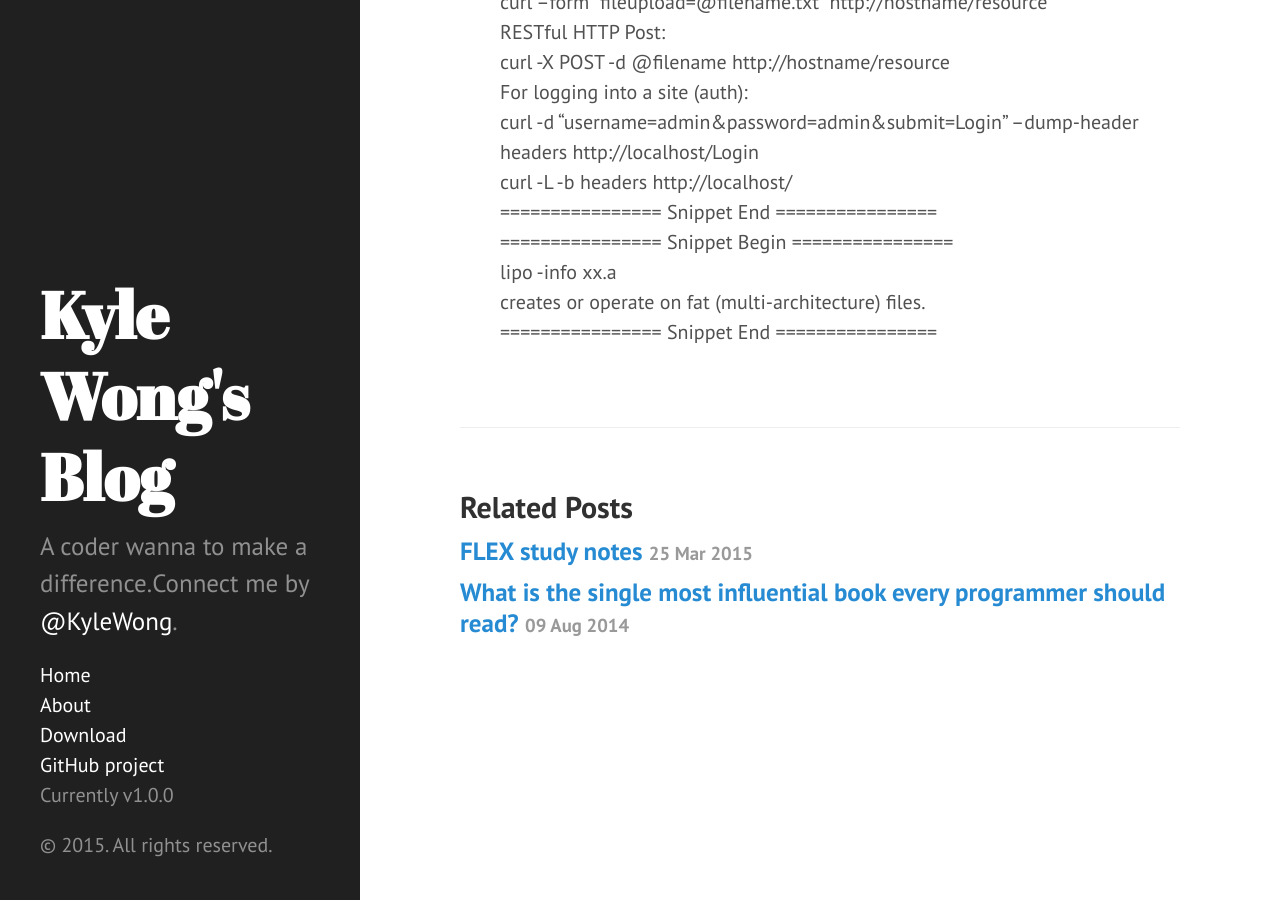
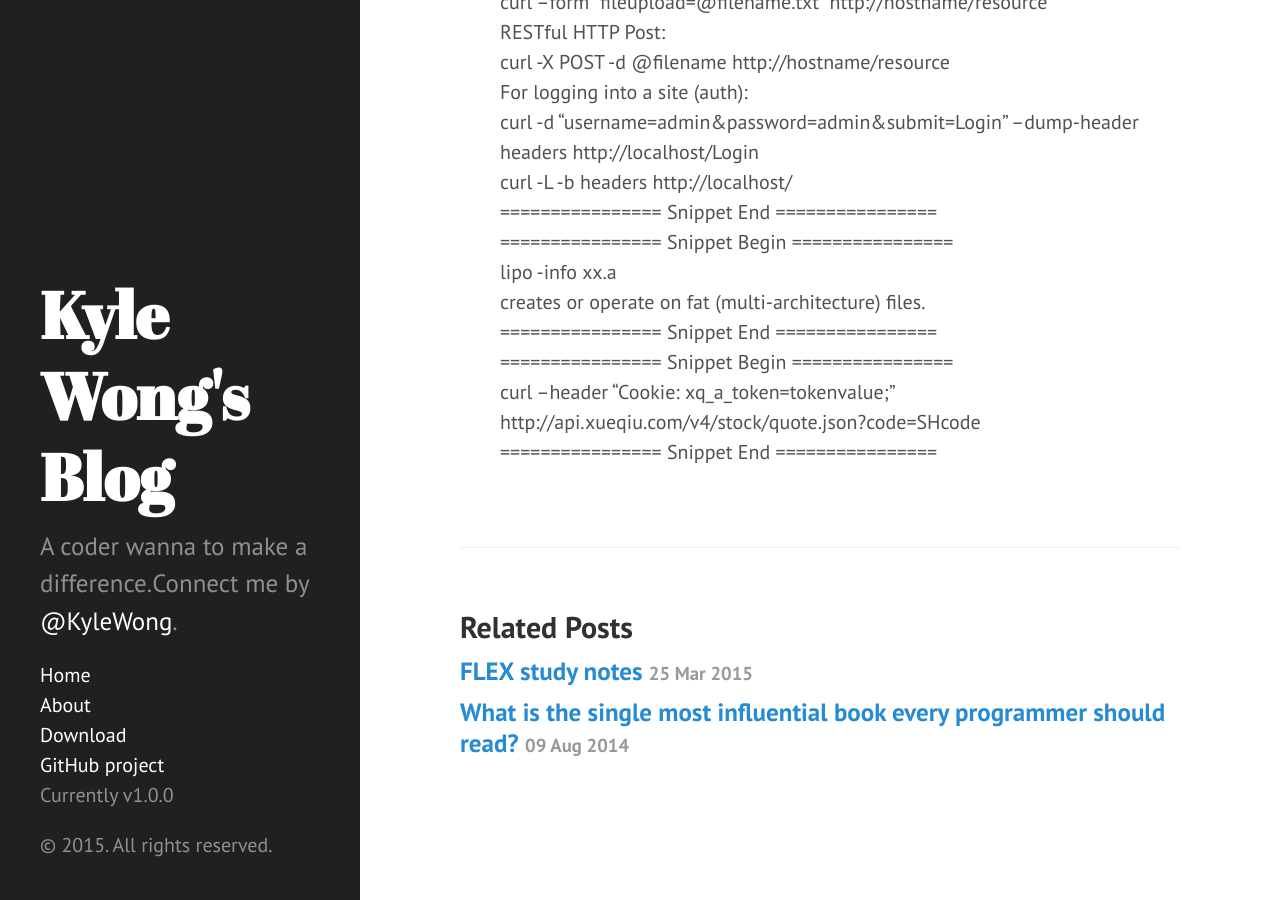
Before and after one commit to kangwang1988/kangwang1988.github.io, a Jekyll site: the page built from _posts/2015-03-25-Code-Snippet.md, in a window 1280 px wide and 900 px high, scrolled down 7403 px. Built offline with Jekyll 4.4.1, drawn with Linux system fonts in a browser that asks for light colours; Markdown is read by kramdown in place of the engine named in the settings.

Commit message:
Update 2015-03-25-Code-Snippet.md

```diff
--- a/_posts/2015-03-25-Code-Snippet.md
+++ b/_posts/2015-03-25-Code-Snippet.md
@@ -231,3 +231,6 @@ curl -L -b headers http://localhost/<br>
 lipo -info xx.a<br>
 creates or operate on fat (multi-architecture) files.<br>
 ================ Snippet End ================<br>
+================ Snippet Begin ================<br>
+curl --header "Cookie: xq_a_token=tokenvalue;" http://api.xueqiu.com/v4/stock/quote.json?code=SHcode<br>
+================ Snippet End ================<br>
```
